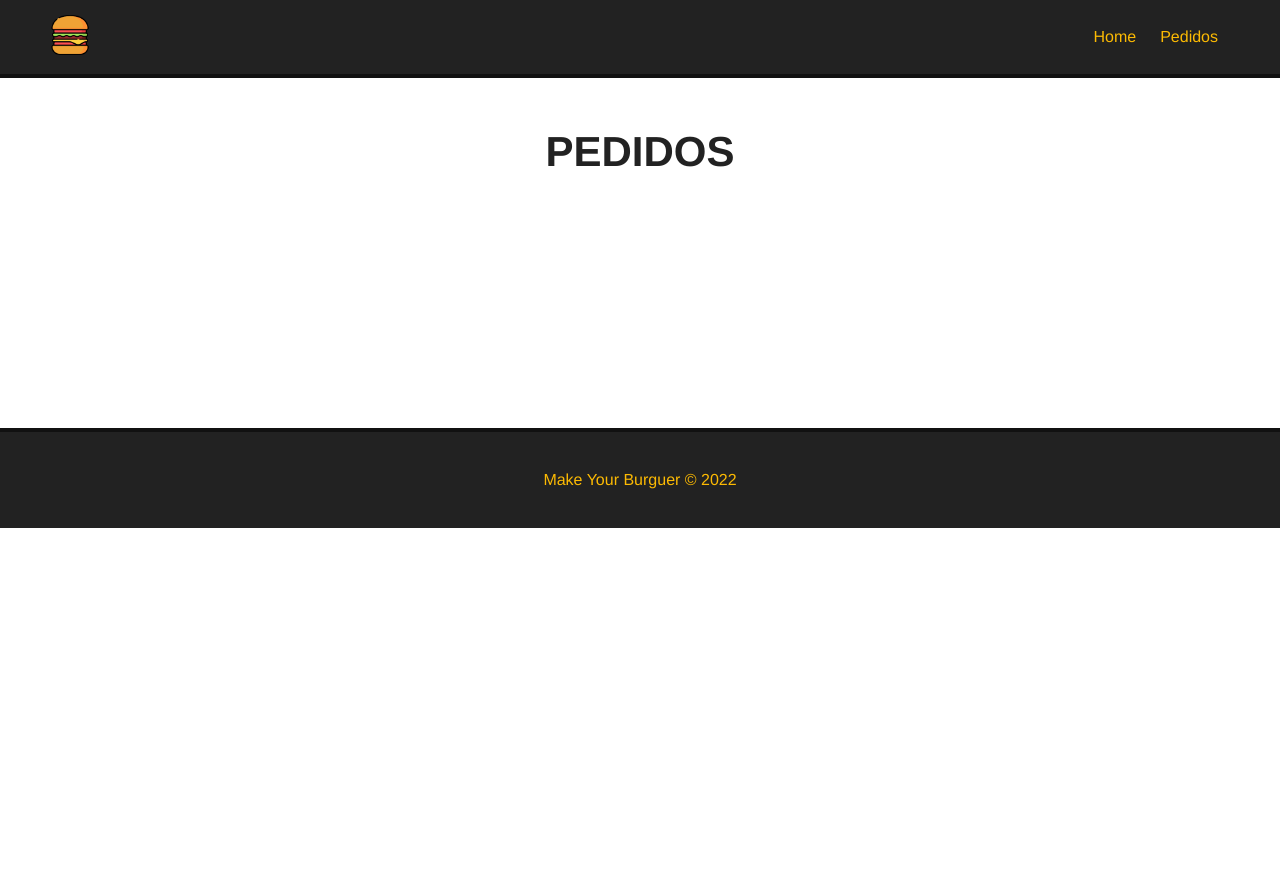
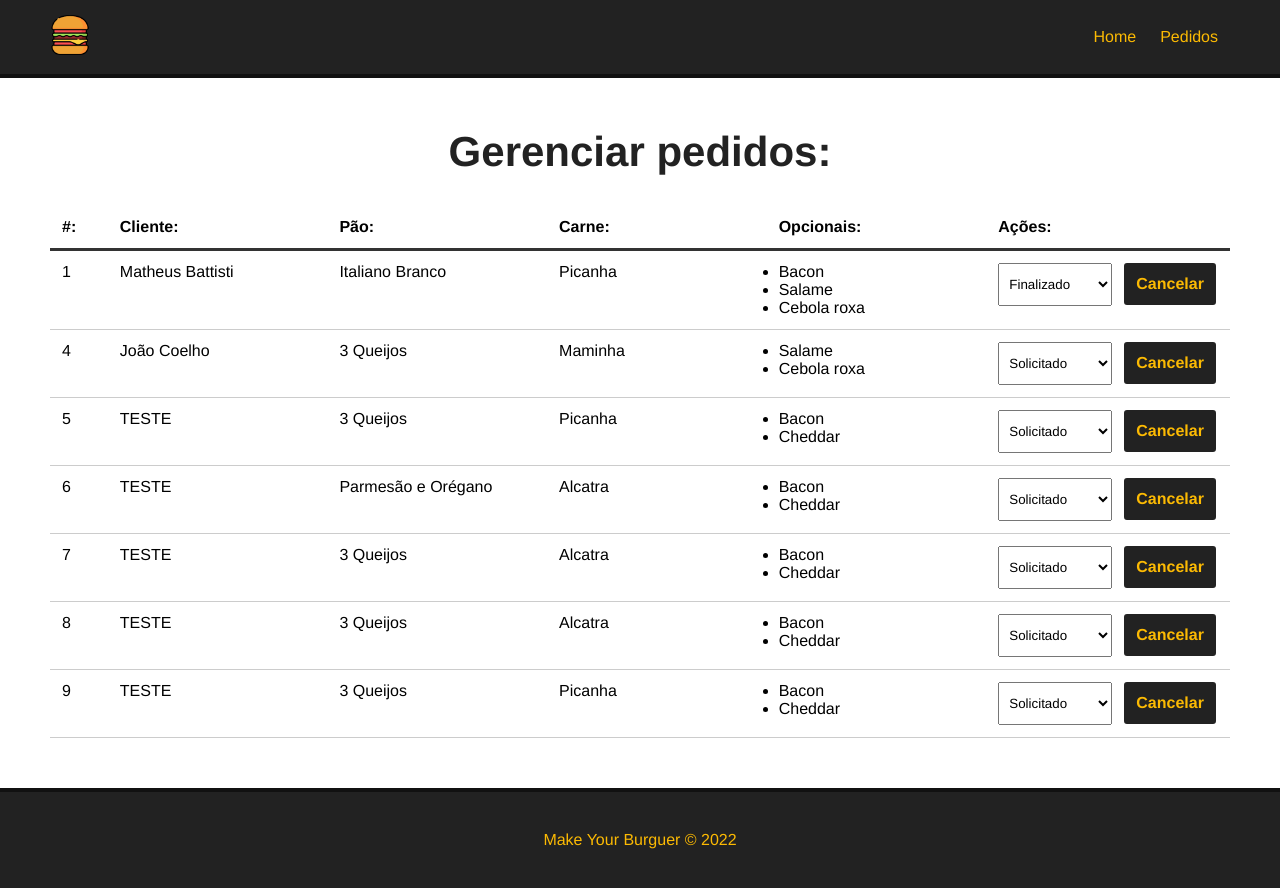
Before and after one commit to hesfra/MakeYourBurguer, a Vue app: page /pedidos in a window 1280 px wide. Before the commit the page ends 800 px from the top, so only its background shows below. Built offline with nearby package versions, Linux system fonts and the light colour scheme; data requests are answered from the project's data file.

Commit message:
criação da aba pedidos

```diff
--- a/db.json
+++ b/db.json
@@ -144,6 +144,17 @@
       ],
       "status": "Solicitado",
       "id": 8
+    },
+    {
+      "nome": "TESTE",
+      "pao": "3 Queijos",
+      "carne": "Picanha",
+      "opcionais": [
+        "Bacon",
+        "Cheddar"
+      ],
+      "status": "Solicitado",
+      "id": 9
     }
   ]
 }
--- a/src/components/burguerForm.vue
+++ b/src/components/burguerForm.vue
@@ -158,5 +158,6 @@ input, select{
 .submitBtn:hover{
     background-color: transparent;
     color: #222;
+
 }
 </style>
--- /dev/null
+++ b/src/components/dashboard.vue
@@ -0,0 +1,131 @@
+<template>
+    <div id="burguerTable">
+        <div>
+            <div id="burguerTableHeading">
+                <div class="orderId">#:</div>
+                <div>Cliente:</div>
+                <div>Pão:</div>
+                <div>Carne:</div>
+                <div>Opcionais:</div>
+                <div>Ações:</div>
+            </div>
+            <div id="burguerTableRows">
+                <div class="burguerTableRow" v-for="burger in burgers" :key="burger.id">
+                    <div class="orderNumber">{{ burger.id }}</div>
+                    <div class="clientName">{{ burger.nome }}</div>
+                    <div class="pao">{{ burger.pao }}</div>
+                    <div class="carne">{{ burger.carne }}</div>
+                    <div class="opcionais">
+                        <ul>
+                            <li v-for="(opcional, index) in burger.opcionais" :key="index">
+                                {{ opcional }}</li>
+                        </ul>
+                    </div>
+                    <div>
+                        <select name="status" class="status">
+                          <option value="">Selecione</option>
+                          <option v-for="s in status" :key="s.id" :value="s.tipo" :selected="burger.status == s.tipo">
+                          {{ s.tipo }}
+                          </option>
+                        </select>
+                        <button class="deleteBtn">Cancelar</button>
+                    </div>
+                </div>
+
+            </div>
+
+        </div>
+    </div>
+</template>
+
+<script>
+export default {
+    name: "Dashboard",
+    data() {
+        return {
+            burgers: null,
+            burger_id: null,
+            status: [],
+        }
+    },
+    methods: {
+        async getPedidos() {
+            const req = await fetch("http://localhost:3001/burgers");
+            const data = await req.json();
+            this.burgers = data;
+
+            //resgatar status
+            this.getStatus();
+
+        },
+        async getStatus() {
+            const req = await fetch("http://localhost:3001/status");
+            const data = await req.json();
+            this.status = data;
+        },
+    },
+    mounted() {
+        this.getPedidos();
+    },
+
+}
+</script>
+
+<style scoped>
+#burguerTable {
+    max-width: 1200px;
+    margin: 0 auto;
+}
+
+#burguerTableHeading,
+#burguerTableRows,
+.burguerTableRow {
+    display: flex;
+    flex-wrap: wrap;
+}
+
+#burguerTableHeading {
+    font-weight: bold;
+    padding: 12px;
+    border-bottom: 3px solid #333;
+}
+
+#burguerTableHeading div,
+.burguerTableRow div {
+    width: 19%;
+}
+
+.burguerTableRow {
+    width: 100%;
+    padding: 12px;
+    border-bottom: 1px solid #ccc;
+}
+
+#burguerTableHeading .orderId,
+.burguerTableRow .orderNumber {
+    width: 5%;
+}
+
+select {
+    padding: 12px 6px;
+    margin-right: 12px;
+}
+
+.deleteBtn {
+    color: #fcba03;
+    background-color: #222;
+    padding: 10px;
+    border-radius: 3px;
+    cursor: pointer;
+    font-weight: bold;
+    border: 2px solid #222;
+    font-size: 16px;
+    margin: 0 auto;
+    transition: 0.5s;
+}
+
+.deleteBtn:hover {
+    background-color: transparent;
+    color: #222;
+}
+</style>
--- a/src/views/Pedidos.vue
+++ b/src/views/Pedidos.vue
@@ -1,9 +1,18 @@
 <template>
   <div class="mainContainer">
-    <h1>PEDIDOS</h1>
+    <h1>Gerenciar pedidos:</h1>
+    <Dashboard />
   </div>
 </template>
 
 <style>
 
 </style>
+
+<script>
+import Dashboard from '../components/dashboard.vue';
+export default {
+    name: "Pedidos",
+    components: { Dashboard }
+}
+</script>
```
